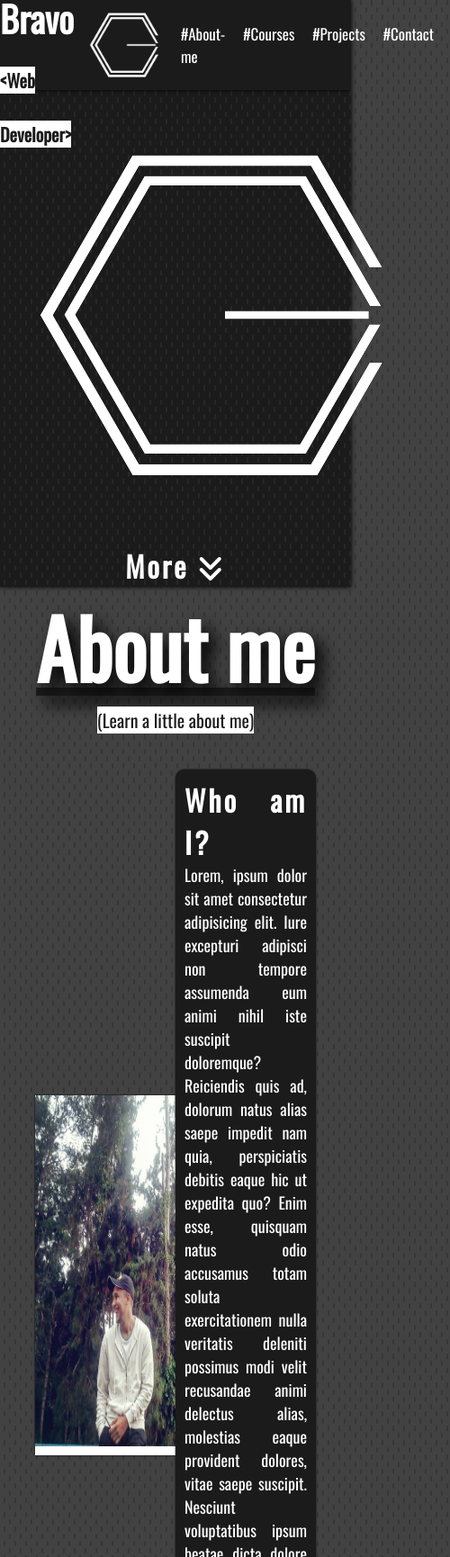
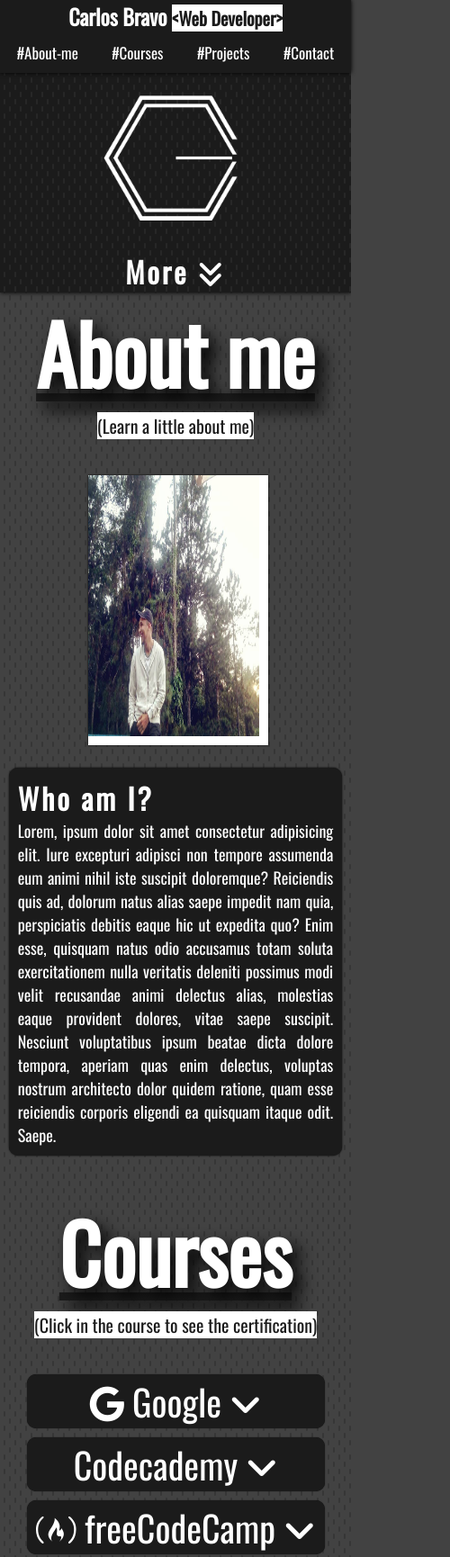
Before and after one commit to bravorcarlos/bravorcarlos.github.io, a plain HTML site: page index.html in a window 390 px wide. Shown: the top 1730 px of the page at 90% size, 500 px wide, since content can reach past the window. Drawn offline with nearby package versions, Linux system fonts and the light colour scheme.

Commit message:
Responsive design

```diff
--- a/index.html
+++ b/index.html
@@ -23,7 +23,7 @@
             <li><a href="#contact">#Contact</a></li>
         </ul>
       </nav>
-      <div id="banner"  title="Mobile/Responsive version under construction">
+      <div id="banner">
         <img src="img/logo1.png" alt="banner">
         <br>
         <h3>More <i class="fa-solid fa-angles-down"></i></h3>
@@ -93,7 +93,7 @@
     </div>
     <div id="projects-img">
         <button onclick="prev()" class="btn"> <i class="fa-solid fa-angle-left"></i> </button>
-        <img id="slider" src="img/1.png" width="300px" height="400px"/>
+        <img id="slider" src="img/1.png"/>
         <button onclick="next()" class="btn"> <i class="fa-solid fa-angle-right"></i> </button>
     </div>
     <div id="projects-link">
--- a/style.css
+++ b/style.css
@@ -76,8 +76,6 @@ h4 {
     display: flex;
     justify-content: space-between;
     align-items: center;
-    height: 100px;
-    padding: 20px 0;
     background-color: #1b1b1b;
     box-shadow: 0 0 5px 0 black;
     position: fixed;
@@ -214,6 +212,11 @@ h4 {
     justify-content: center;
 }
 
+#slider {
+    width: 300px;
+    height: 400px;
+}
+
 .btn {
     background-color: #1b1b1b;
     height: 300px;
@@ -290,3 +293,68 @@ footer {
     justify-content: center;
     align-items: center;
 }
+
+/* Media queries */
+@media (max-width: 700px) {
+    #name {
+        font-size: 24px;
+    }
+
+    .nav-main {
+        display: block;
+        margin: auto;
+        text-align: center;
+    }
+
+    .nav-main img{
+        display: none;
+    }
+
+    .nav-main ul li{
+        text-align: center;
+        margin: auto;
+    }
+
+    #banner {
+        margin-top: 20%;
+    }
+
+    #banner img {
+        width: 50%;
+    }
+
+    #about-me {
+        display: block;
+        text-align: center;
+        width: 100%;
+    }
+
+    .about-me-text {
+        width: 95%;
+        margin: 20px auto 20px auto;
+    }
+
+    .about-me-img {
+        text-align: center;
+        margin: 20px auto 20px auto;
+    }
+
+    .profile-pic {
+        width: 200px;
+        height: 300px;
+    }
+
+    #course-list {
+        width: 90%;
+    }
+
+    #slider {
+        width: 230px;
+        height: 350px;
+    }
+
+    #contact-list {
+        width: 90%;
+    }
+
+}
```
